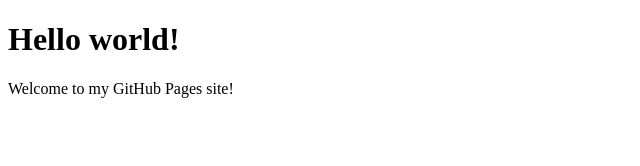
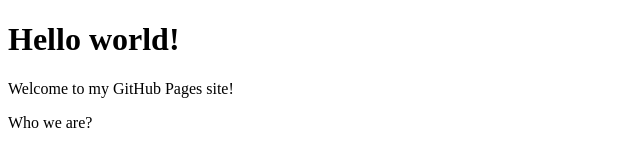
Before and after one commit to BhargavRajGuru/the-three-musketeers, a plain HTML site: page index.html in a window 1280 px wide. Shown: the full height of the page, 0-640 px from the left. Drawn offline with Linux system fonts and the light colour scheme.

Commit message:
introduction

```diff
--- a/index.html
+++ b/index.html
@@ -6,5 +6,6 @@
   <body>
     <h1>Hello world!</h1>
     <p>Welcome to my GitHub Pages site!</p>
+    <p>Who we are?</p>
   </body>
 </html>
```
